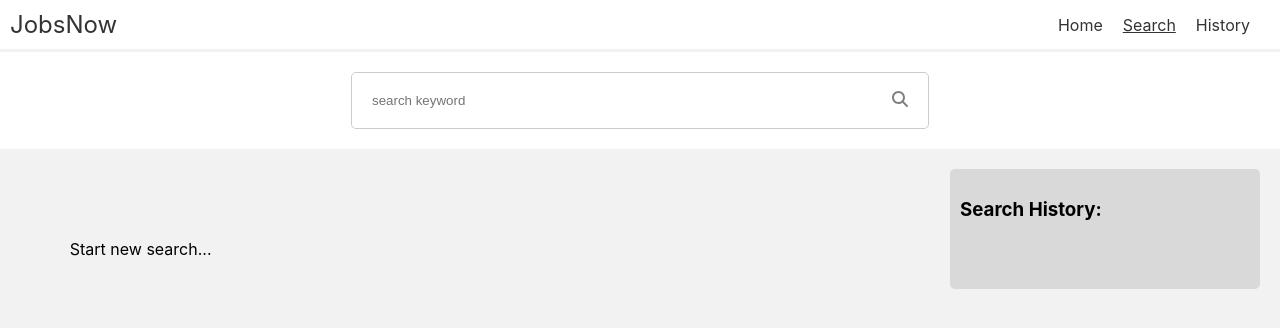
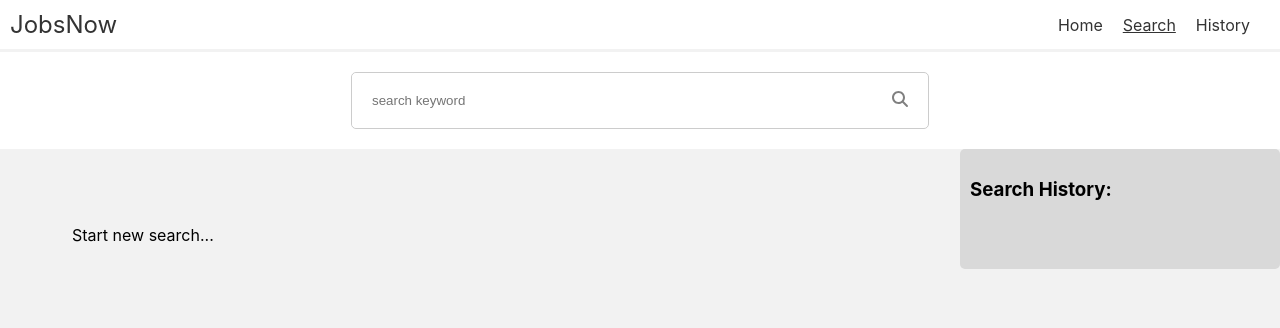
Before and after one commit to ehabyanni/Job-Search, a React (Create React App) app: page /jobs/search in a window 1280 px wide. Shown: the top 328 px of the page. Built offline with nearby package versions, Linux system fonts and the light colour scheme.

Commit message:
refactor side bar style

```diff
--- a/src/components/Sidebar/sidebar.scss
+++ b/src/components/Sidebar/sidebar.scss
@@ -1,7 +1,6 @@
 #searchHistory{
     width: 25%;
-    padding: 20px;
-    // background-color: aqua;
+    padding: 0px;
     #searchHistoryContainer{
         background-color: #d9d9d9;
         padding: 10px;
@@ -13,7 +12,6 @@
             font-weight: bold;
         }
         ul{
-            // list-style: none;
             margin: 0;
             padding: 20px;
             max-height: 350px;
```
